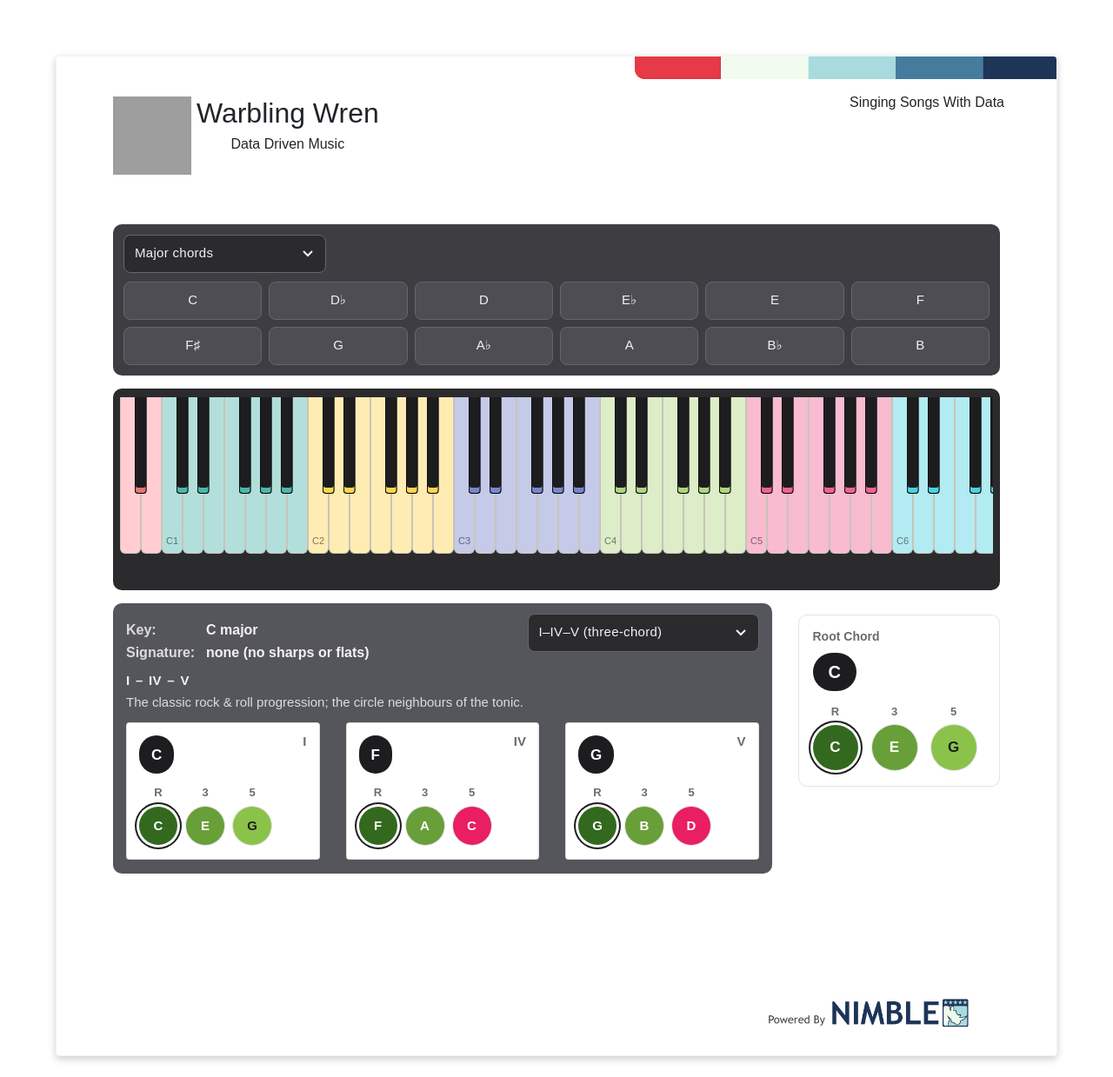
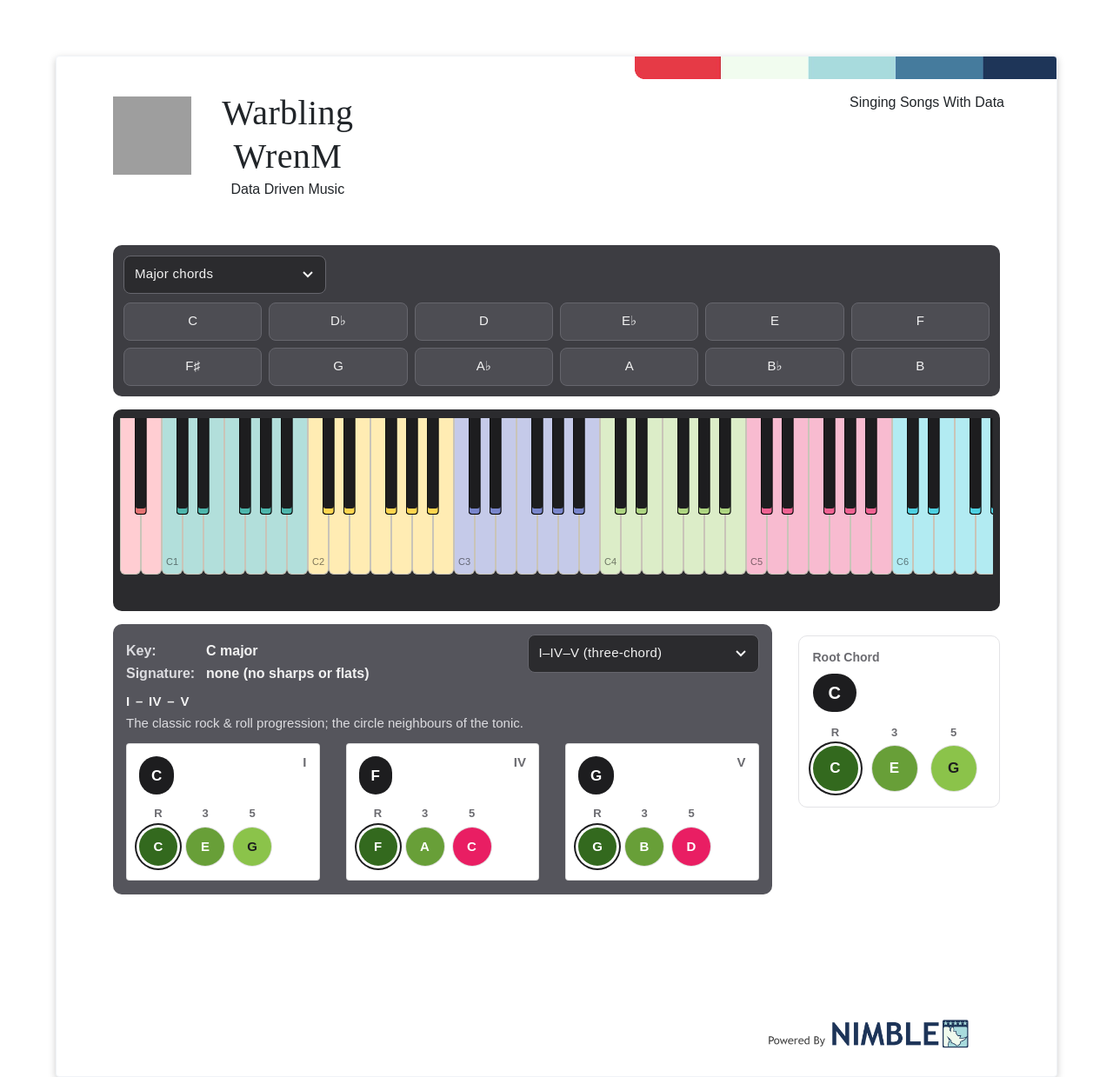
Before and after one commit to warblingwren/warblingwren.github.io, a Jekyll site: the page built from index.html, in a window 1280 px wide. Shown: the whole page at 87% size. Built offline with Jekyll 4.4.1, drawn with Linux system fonts in a browser that asks for light colours; some web fonts are replaced; grey boxes are pictures that could not be loaded.

Commit message:
update:brand

```diff
--- a/_includes/html_head.html
+++ b/_includes/html_head.html
@@ -14,6 +14,11 @@
     <link rel="icon" href="{{ page.branding_ico }}">
     <link rel="stylesheet" href="https://cdn.jsdelivr.net/npm/bootstrap@4.6.0/dist/css/bootstrap.min.css">
     <link rel="stylsheet" href="https://cdnjs.cloudflare.com/ajax/libs/font-awesome/5.15.1/css/all.min.css">
+
+    <link rel="preconnect" href="https://fonts.googleapis.com">
+    <link rel="preconnect" href="https://fonts.gstatic.com" crossorigin>
+    <link href="https://fonts.googleapis.com/css2?family=Cedarville+Cursive&display=swap" rel="stylesheet">
+
     <link rel="stylesheet" href="{{ page.style_css }}">
     <link rel="stylesheet" href="www/css/piano.css">
     <link rel="stylesheet" href="www/css/piano-chords.css">
--- a/_includes/site_header.html
+++ b/_includes/site_header.html
@@ -6,7 +6,7 @@
                     <div class="pfp"><img src="{{ page.logo_url }}" class="feature-img"></div>
                 </div>
                 <div class="col-9">
-                    <div class="title">{{ page.entity }}</div>
+                    <div class="title"><span class="brand">{{ page.entity }}M</span></div>
                     <div class="subtitle">{{ page.subtitle }}</div>
                 </div>
             </div>
--- a/www/css/www.css
+++ b/www/css/www.css
@@ -1,3 +1,5 @@
+
+:root { --brand-font: 'Cedarville Cursive', cursive; }
 
 body {
     font-family: "proxima-nova", sans-serif;
@@ -5,6 +7,19 @@
     font-size: 100%;
     font-weight: 100;
 }
+
+/*
+ * **************************************************************** brand
+*/
+
+.brand {
+    font-family: var(--brand-font);
+    font-weight: 400;
+    font-size: 2.5rem;
+    line-height: 1.2;
+    letter-spacing: 0.01em;
+}
+
 
 /*
  * **************************************************************** WRAPPER
@@ -270,3 +285,8 @@
 .footer .bottom-left {}
 .footer .bottom-center {}
 .footer .bottom-right {}
+
+/* BREAKPOINTS */
+@media (max-width: 430px) {
+    .brand { font-size: 2rem; }
+}
```
